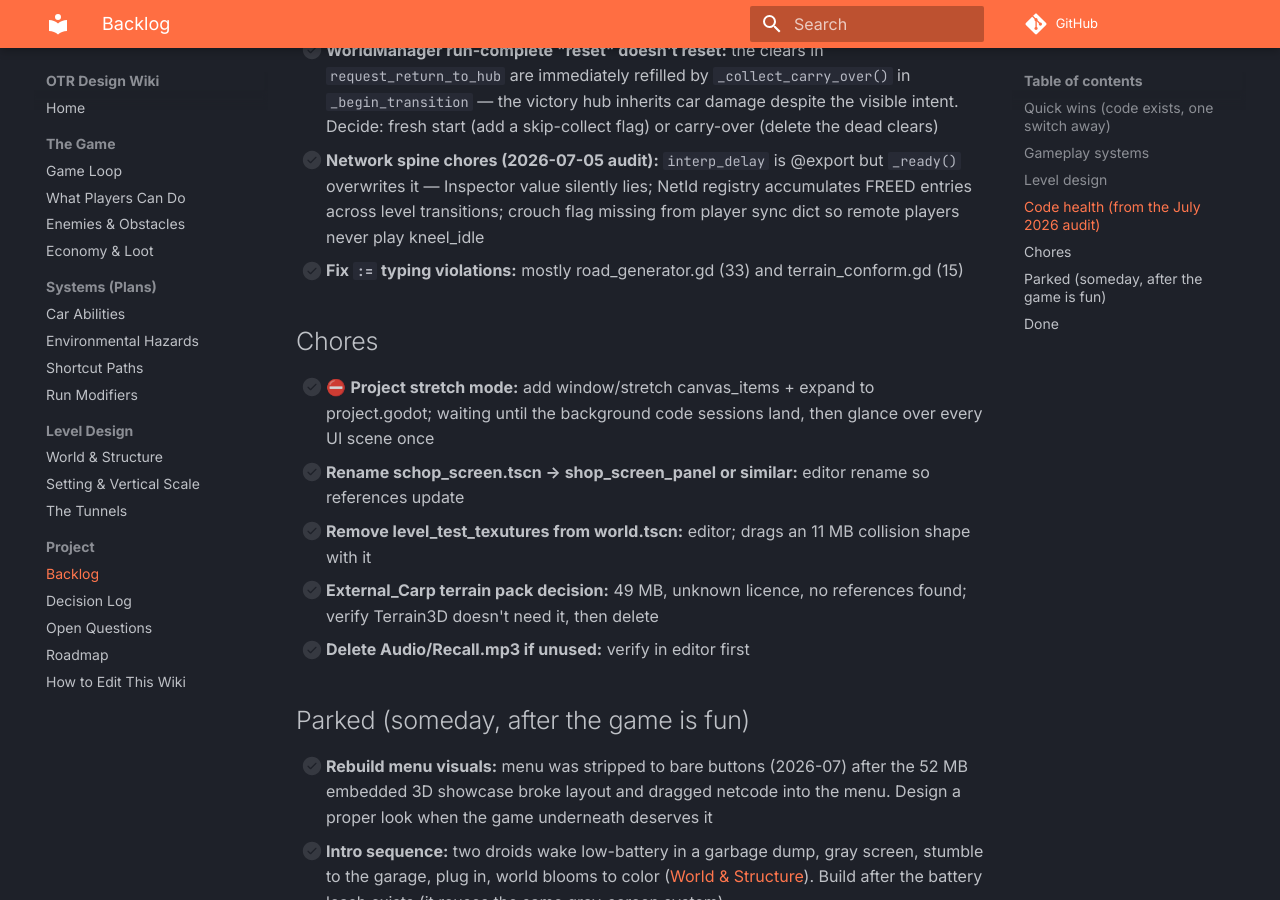
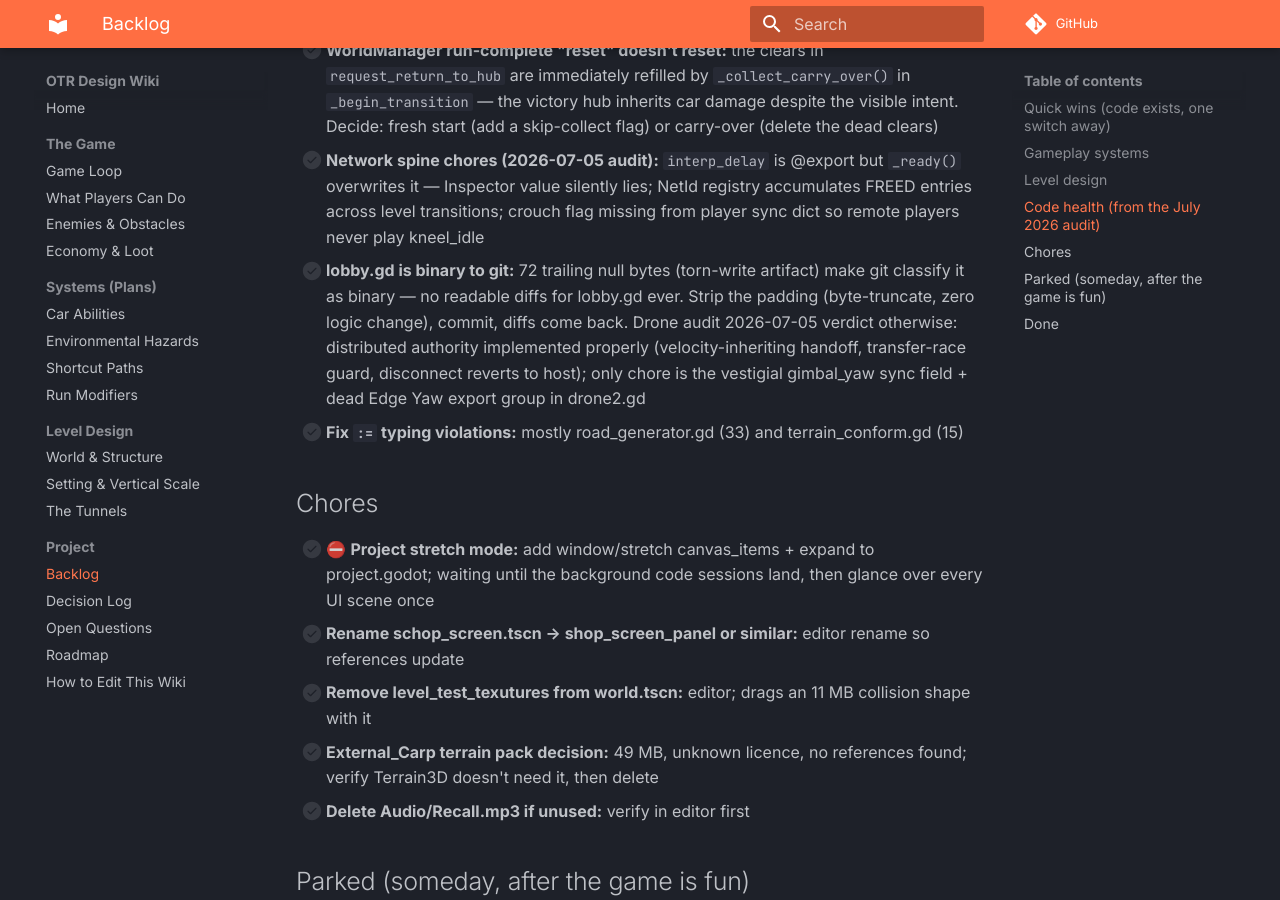
Before and after one commit to cap7n/otr-docs, an MkDocs documentation site: the page built from docs/project/backlog.md, in a window 1280 px wide and 900 px high, scrolled down 3243 px. Built offline with MkDocs 1.6.1 and Material for MkDocs 9.7.7, drawn with Linux system fonts in a browser that asks for light colours; comment, search, counter and statistics services are not loaded.

Commit message:
Drone audit 2026-07-05: passes with honors; lobby.gd binary-to-git discovery
Co-Authored-By: Claude Opus 4.8 <noreply@anthropic.com>

```diff
--- a/docs/project/backlog.md
+++ b/docs/project/backlog.md
@@ -53,6 +53,7 @@ Conventions: `🔨` = in progress · `⛔` = blocked by a decision or another it
 - [ ] 🔨 **NTM keepalive for dropped rest-state packets:** applied 2026-07-05 (clean entities resend once per second so a dropped unreliable final packet self-heals; additive only — no timestamp/interp changes), pending multiplayer test. Once confirmed, car.gd's client-side speed derivation workaround could be simplified
 - [ ] **WorldManager run-complete "reset" doesn't reset:** the clears in `request_return_to_hub` are immediately refilled by `_collect_carry_over()` in `_begin_transition` — the victory hub inherits car damage despite the visible intent. Decide: fresh start (add a skip-collect flag) or carry-over (delete the dead clears)
 - [ ] **Network spine chores (2026-07-05 audit):** `interp_delay` is @export but `_ready()` overwrites it — Inspector value silently lies; NetId registry accumulates FREED entries across level transitions; crouch flag missing from player sync dict so remote players never play kneel_idle
+- [ ] **lobby.gd is binary to git:** 72 trailing null bytes (torn-write artifact) make git classify it as binary — no readable diffs for lobby.gd ever. Strip the padding (byte-truncate, zero logic change), commit, diffs come back. Drone audit 2026-07-05 verdict otherwise: distributed authority implemented properly (velocity-inheriting handoff, transfer-race guard, disconnect reverts to host); only chore is the vestigial gimbal_yaw sync field + dead Edge Yaw export group in drone2.gd
 - [ ] **Fix `:=` typing violations:** mostly road_generator.gd (33) and terrain_conform.gd (15)
 
 ## Chores
```
